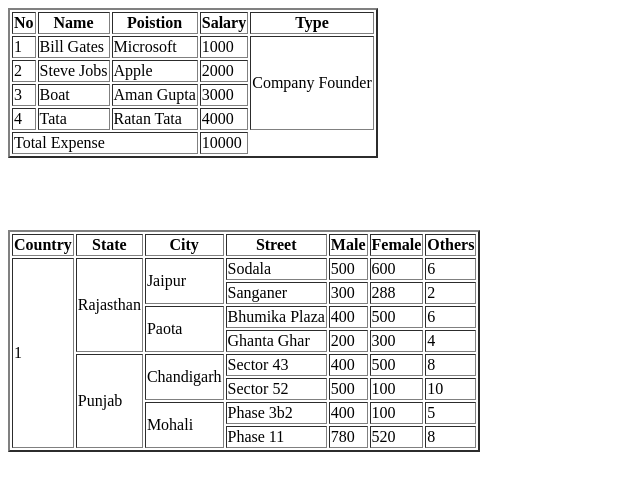
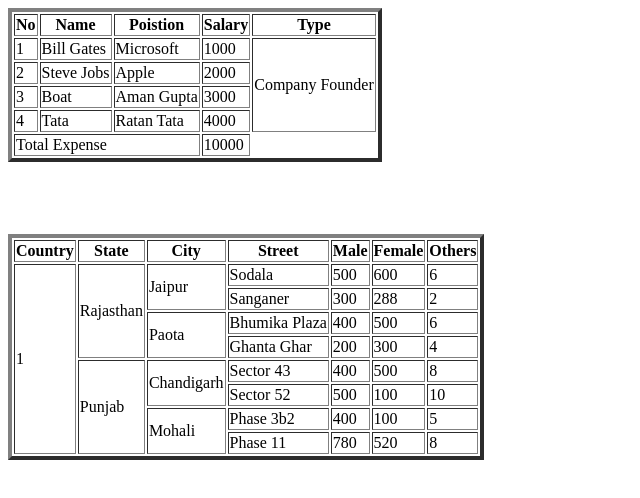
Before and after one commit to YashPaota/MERN-Stack, a plain HTML site: page Tutorial_3-7/Tutorial_3-7.html in a window 1280 px wide. Shown: the whole page, without its empty margins (0-640 px from the left). Drawn offline with Linux system fonts and the light colour scheme.

Commit message:
Done few changes

```diff
--- a/Tutorial_3-7/Tutorial_3-7.html
+++ b/Tutorial_3-7/Tutorial_3-7.html
@@ -7,7 +7,7 @@
     <title>HTML</title>
 </head>
 <body>
-     <table border="2">
+     <table border="4">
         <thead>
             <th>No</th>
             <th>Name</th>
@@ -53,7 +53,7 @@
      <br><br><br>
 
 
-     <table border="2">
+     <table border="4">
         <thead>
             <tr>
             <th>Country</th>
```
